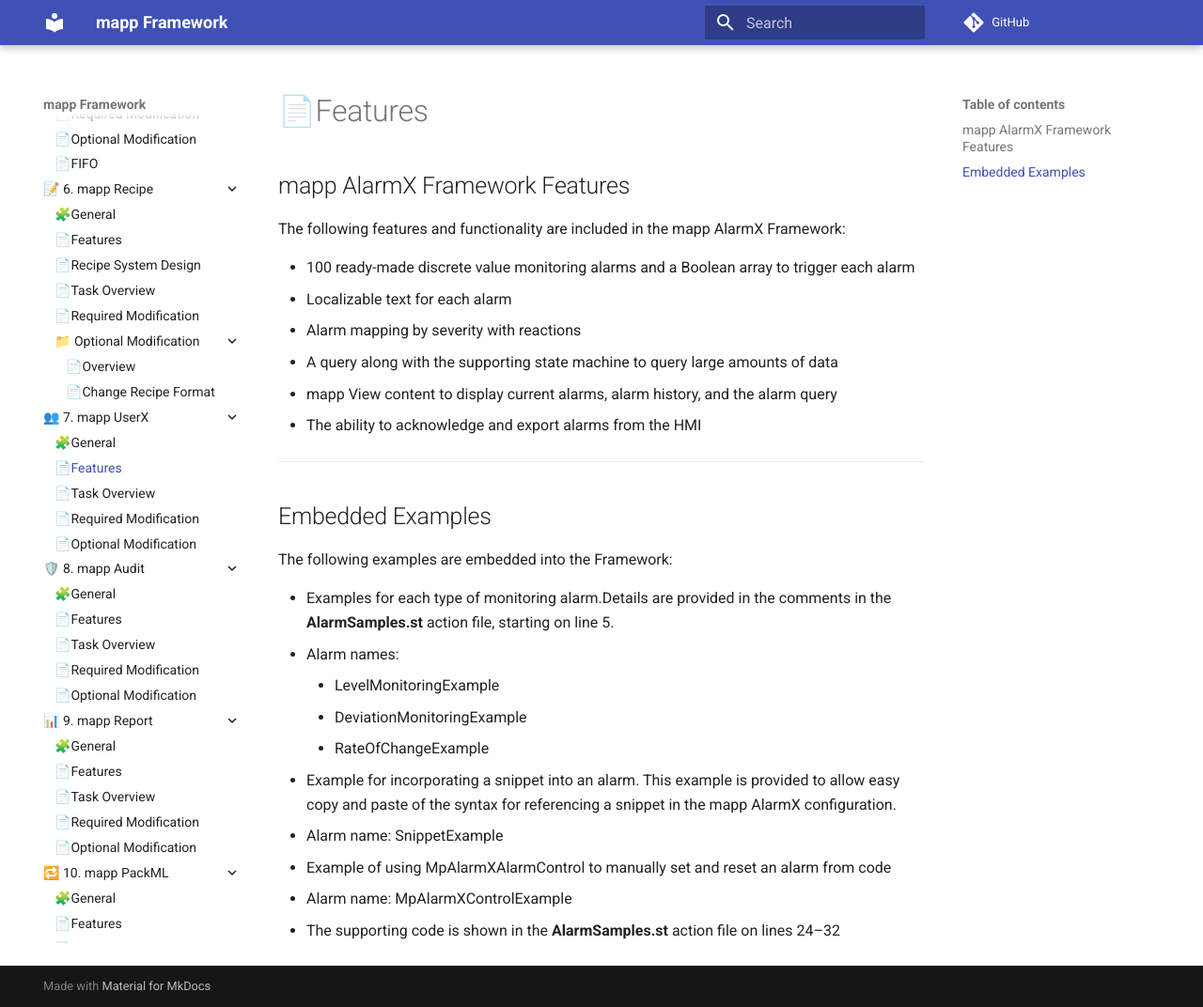
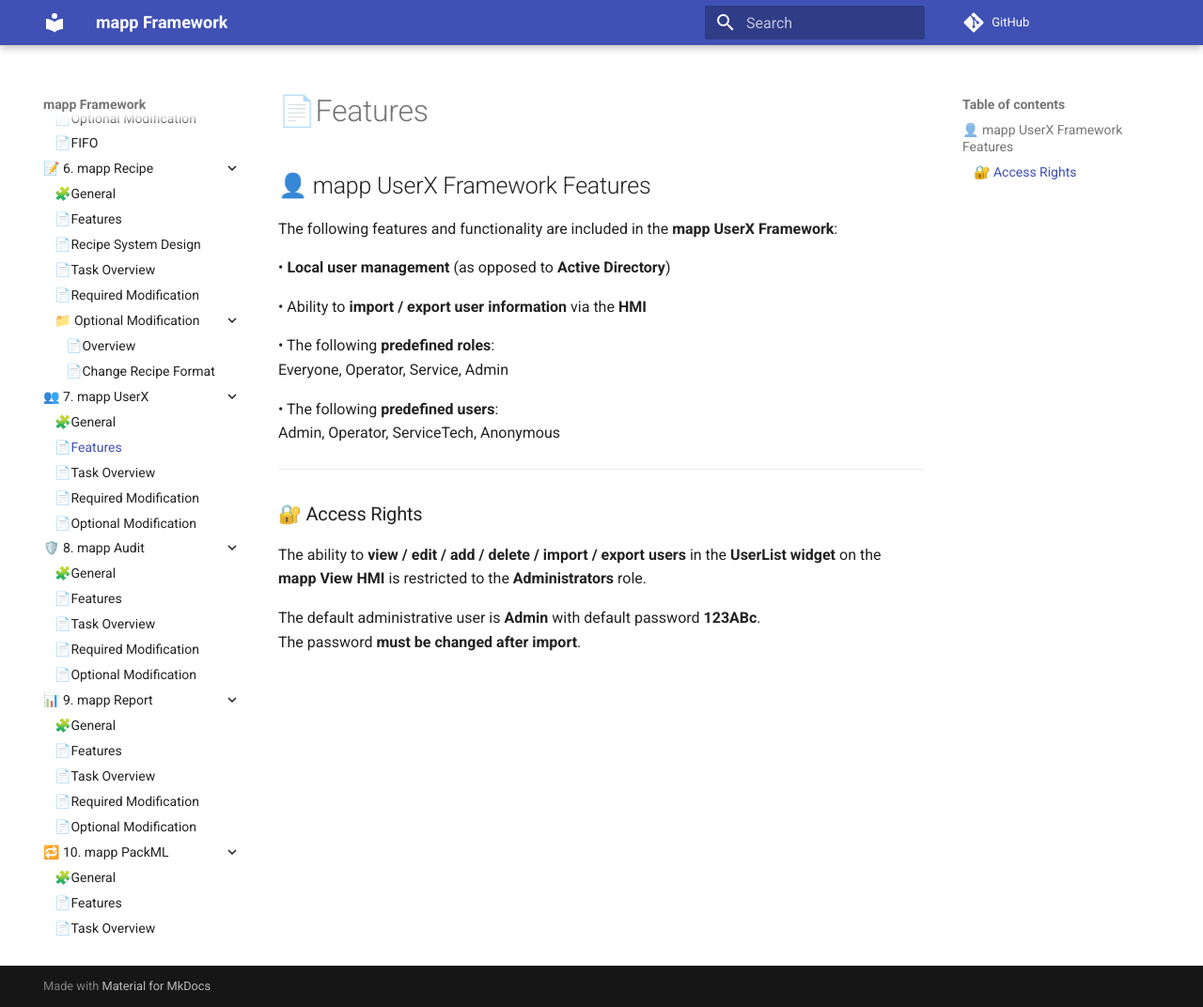
Before and after one commit to jaroslavkovar80/SSHClient, an MkDocs documentation site: the page built from docs/userx/features.md, in a window 1280 px wide and 1072 px high. Shown: the whole window at 94% size. Built offline with MkDocs 1.6.1 and Material for MkDocs 9.7.7, drawn with Linux system fonts in a browser that asks for light colours; comment, search, counter and statistics services are not loaded.

Commit message:
mapp UserX

```diff
--- a/docs/userx/features.md
+++ b/docs/userx/features.md
@@ -1,29 +1,23 @@
-## mapp AlarmX Framework Features
+## 👤 mapp UserX Framework Features
 
-The following features and functionality are included in the mapp AlarmX Framework:
+The following features and functionality are included in the **mapp UserX Framework**:
 
-* 100 ready-made discrete value monitoring alarms and a Boolean array to trigger each alarm
-* Localizable text for each alarm
-* Alarm mapping by severity with reactions
-* A query along with the supporting state machine to query large amounts of data
-* mapp View content to display current alarms, alarm history, and the alarm query
-* The ability to acknowledge and export alarms from the HMI
+• **Local user management** (as opposed to **Active Directory**)
+
+• Ability to **import / export user information** via the **HMI**
+
+• The following **predefined roles**:
+  Everyone, Operator, Service, Admin
+
+• The following **predefined users**:
+  Admin, Operator, ServiceTech, Anonymous
 
 ---
 
-## Embedded Examples
+### 🔐 Access Rights
 
-The following examples are embedded into the Framework:
+The ability to **view / edit / add / delete / import / export users** in the **UserList widget** on the
+**mapp View HMI** is restricted to the **Administrators** role.
 
-* Examples for each type of monitoring alarm.Details are provided in the comments in the **AlarmSamples.st** action file, starting on line 5.
-  - Alarm names:
-    - LevelMonitoringExample
-    - DeviationMonitoringExample
-    - RateOfChangeExample
-
-* Example for incorporating a snippet into an alarm. This example is provided to allow easy copy and paste of the syntax for referencing a snippet in the mapp AlarmX configuration.
-  - Alarm name: SnippetExample
-
-* Example of using MpAlarmXAlarmControl to manually set and reset an alarm from code
-  - Alarm name: MpAlarmXControlExample
-  - The supporting code is shown in the **AlarmSamples.st** action file on lines 24–32
+The default administrative user is **Admin** with default password **123ABc**.
+The password **must be changed after import**.
```
Also changed, not shown: docs/userx/index.md (+10 -9 lines), docs/userx/optional_modification.md (+13 -64 lines), docs/userx/required_modification.md (+8 -66 lines), docs/userx/task_overview.md (+14 -13 lines).
